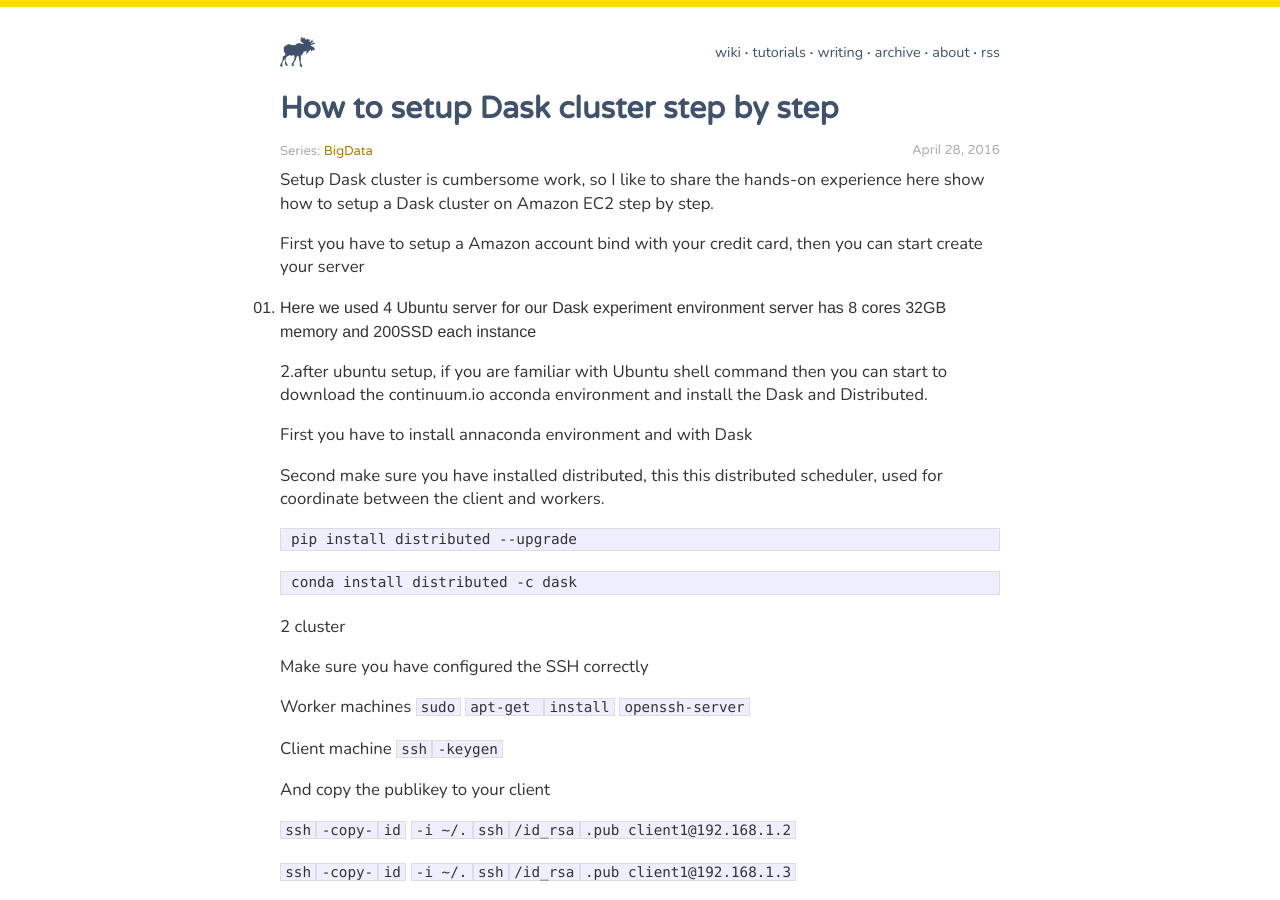
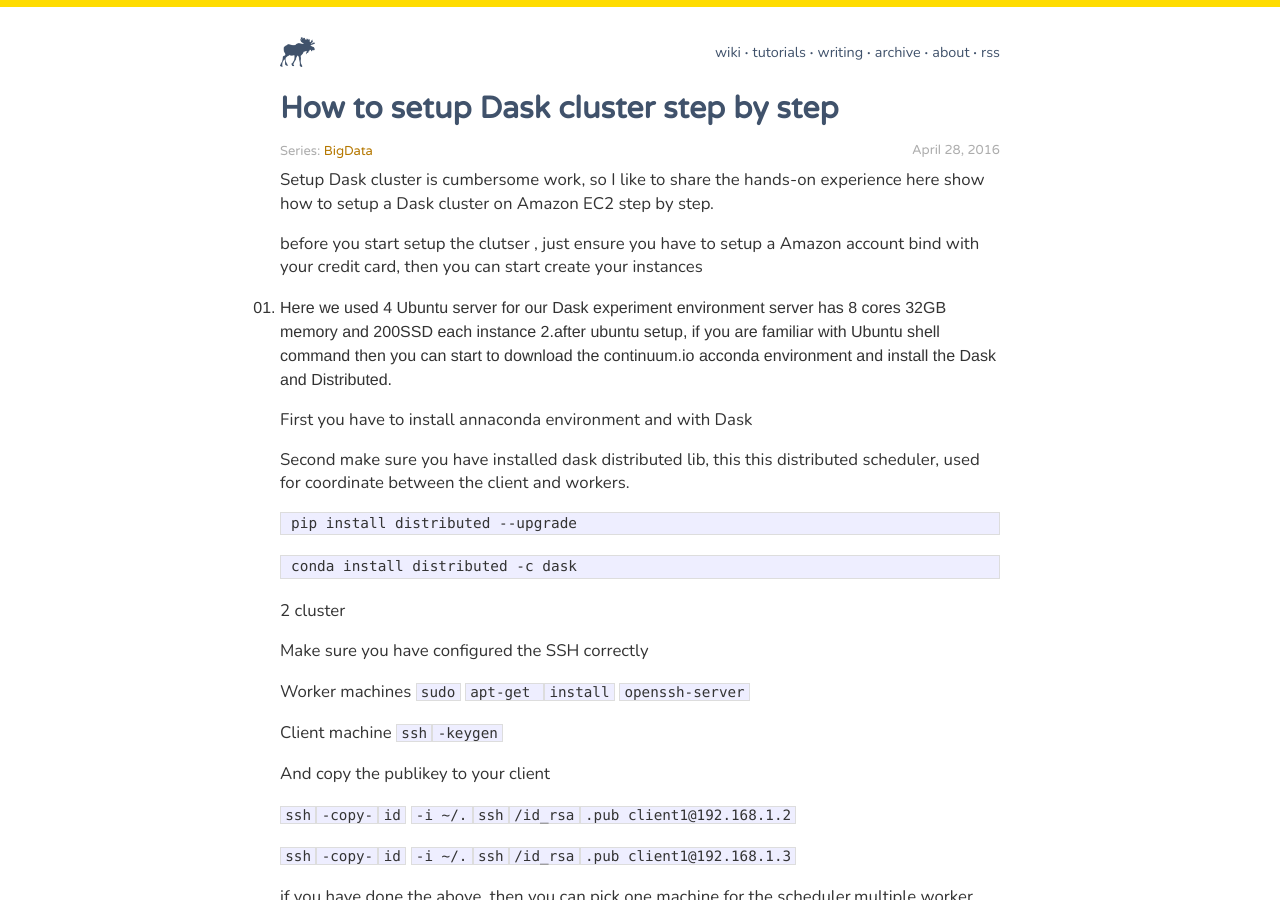
Before and after one commit to SharpLu/Blog, a Jekyll site: the page built from _posts/2016-04-26-how_to_setup_dask_cluster_step_by_step.md, in a window 1280 px wide and 900 px high. Built offline with Jekyll 4.4.1, drawn with Linux system fonts in a browser that asks for light colours.

Commit message:
Update 2016-04-26-how_to_setup_dask_cluster_step_by_step.md

````diff
--- a/_posts/2016-04-26-how_to_setup_dask_cluster_step_by_step.md
+++ b/_posts/2016-04-26-how_to_setup_dask_cluster_step_by_step.md
@@ -10,15 +10,14 @@ date: 2016-04-28
 
 Setup Dask cluster is cumbersome work, so I like to share the hands-on experience here show how to setup a Dask cluster on Amazon EC2 step by step.
 
-First you have to setup a Amazon account bind with your credit card, then you can start create your server
+before you start setup the clutser , just ensure you have to setup a Amazon account bind with your credit card, then you can start create your instances
 
 1. Here we used 4 Ubuntu server for our Dask experiment environment server has 8 cores 32GB memory and 200SSD each instance
+2.after ubuntu setup, if you are familiar with Ubuntu shell command then you can start to download the continuum.io  acconda environment and install the Dask and Distributed.
 
-2.after ubuntu setup, if you are familiar with Ubuntu shell command then you can start         to download the continuum.io  acconda environment and install the Dask  and                         Distributed.
+First you have to install annaconda environment  and with Dask
 
-First you have to install annaconda environment   and with Dask
-
-Second make sure you have installed  distributed, this this distributed scheduler, used for coordinate between the client and workers.
+Second make sure you have installed dask distributed lib, this this distributed scheduler, used for coordinate between the client and workers.
 
 ```
 pip install distributed --upgrade
````
